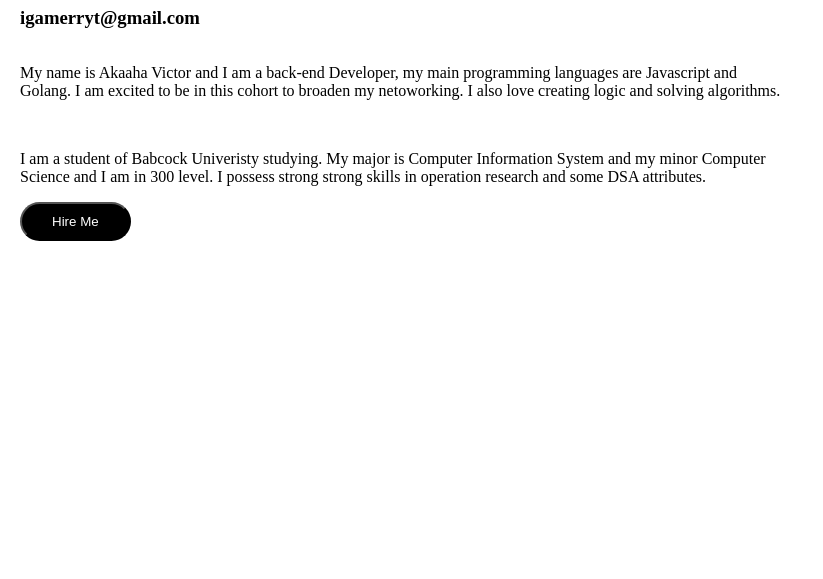
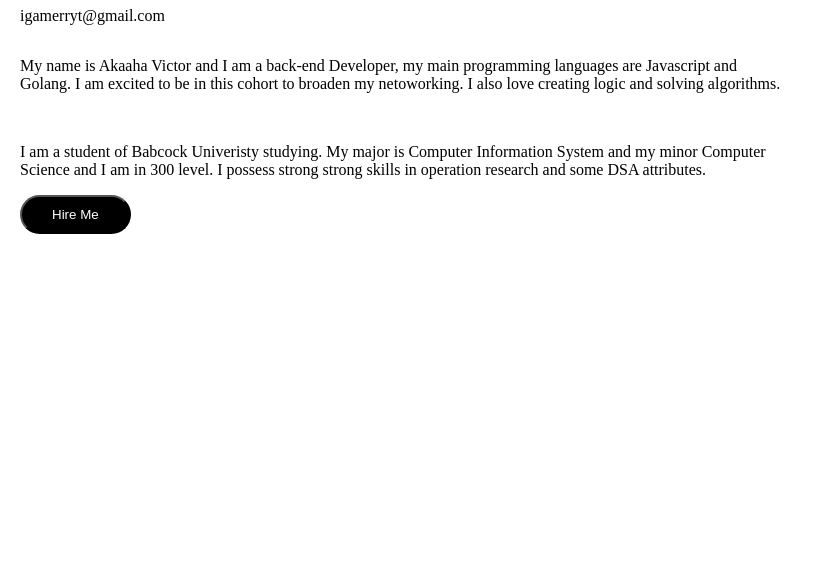
Before and after one commit to urizennnn/The-Projects, a plain HTML site: page index.html in a window 1280 px wide. Shown: the part 221-800 px from the top of the page, without its empty margins (0-823 px from the left). Drawn offline with Linux system fonts and the light colour scheme.

Commit message:
initial commit

```diff
--- a/index.html
+++ b/index.html
@@ -13,7 +13,7 @@
 	<img src="./images/me.jpg" >
 	<span class="intro">
 	<h1>Akaaha Victor</h1>
-	<h3>igamerryt@gmail.com</h3>
+	<p>igamerryt@gmail.com</p>
 	</span>
 </div>
 <section class = "main">
```
